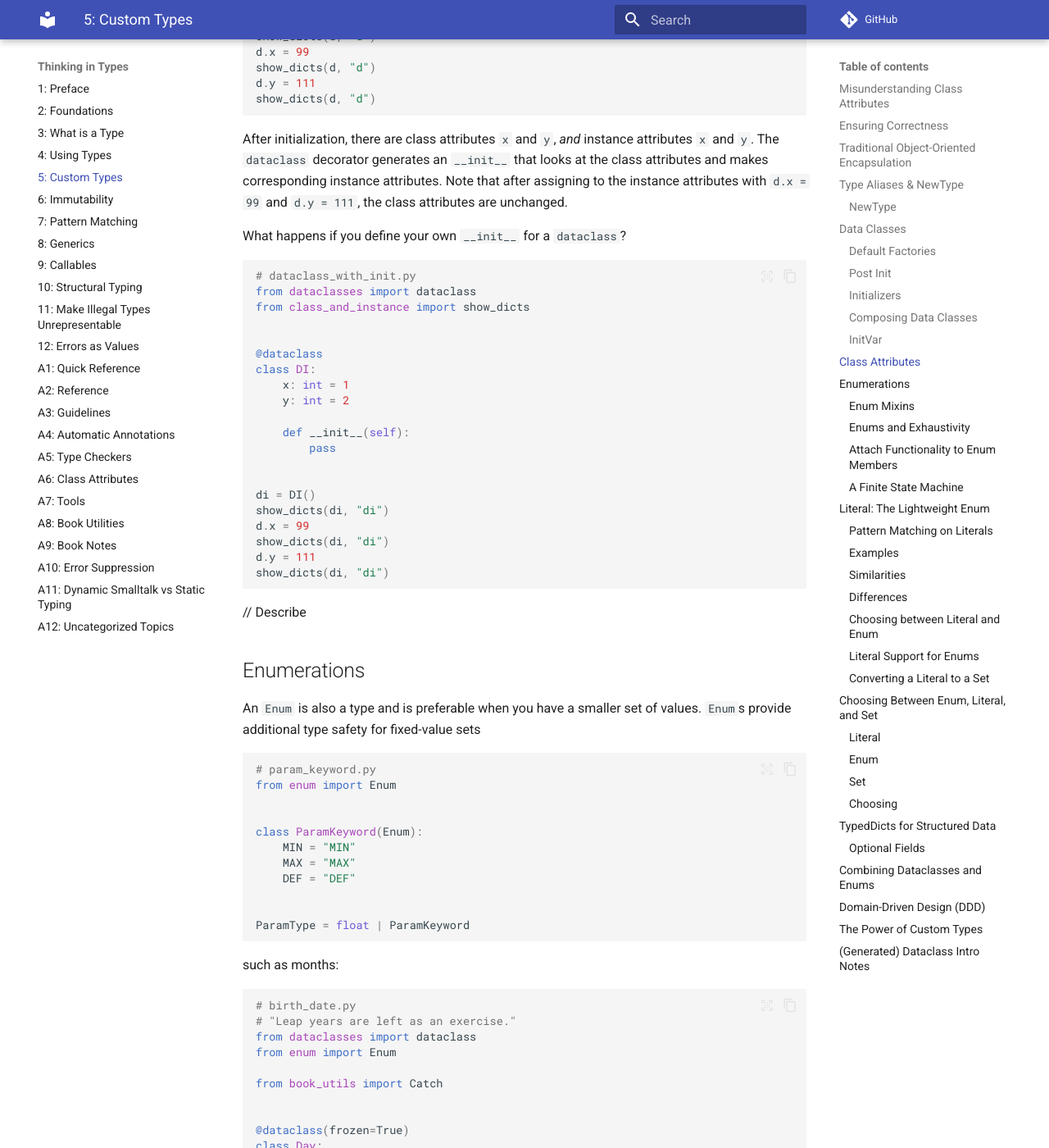
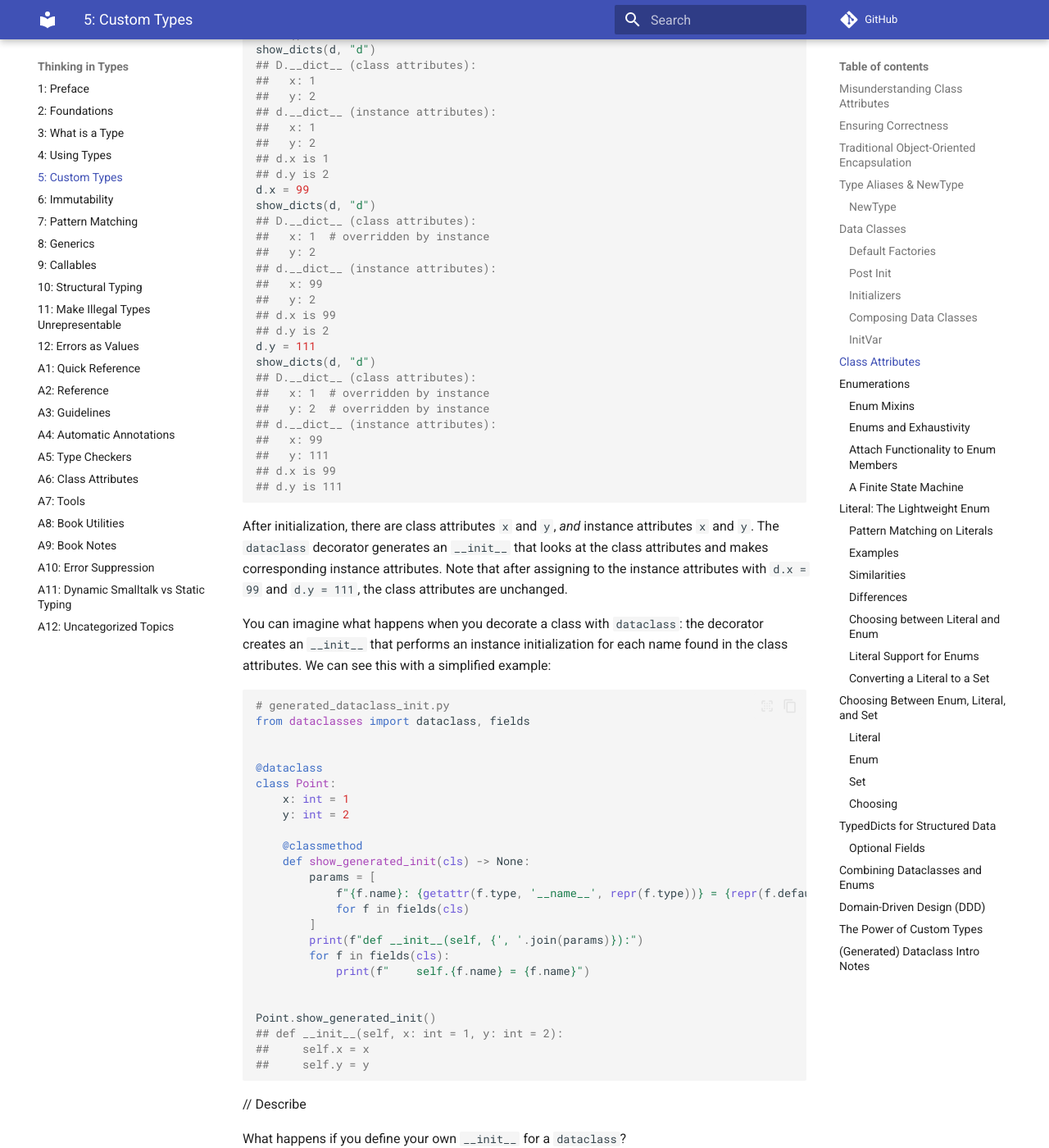
Before and after one commit to ThinkingInTypes/ThinkingInTypes.github.io, an MkDocs documentation site: the page built from Chapters/C05_Custom_Types.md, in a window 1280 px wide and 1400 px high, scrolled down 13617 px. Shown: the whole window at 82% size. Built offline with MkDocs 1.6.1 and Material for MkDocs 9.7.7, drawn with Linux system fonts in a browser that asks for light colours; comment, search, counter and statistics services are not loaded; some of the changed text lies outside the part shown.

Commit message:
C05_Custom_Types.md

````diff
--- a/Chapters/C05_Custom_Types.md
+++ b/Chapters/C05_Custom_Types.md
@@ -406,10 +406,9 @@
 Normally you'll define a `__post_init__` to perform _validation_.
 Sometimes, you'll need to define an `__init__` to perform _initialization_.
 
-A custom `__init__` makes sense primarily when you need fundamentally different initialization logic than the
-field-based constructor allows.
-You need a completely alternative interface, such as parsing inputs from a different format (e.g., strings, dicts,
-files) and then assigning to fields.
+A custom `__init__` makes sense primarily when you need fundamentally different initialization logic than the field-based constructor allows.
+You need a completely alternative interface, such as parsing inputs from a different format
+(e.g., strings, dicts, files) and then assigning to fields.
 For example, consider parsing two pieces of `float` data from a single `str` argument:
 
 ```python
@@ -436,9 +435,9 @@
 ## Point(x=10.5, y=20.3)
 ```
 
-A defined `__init__` allows you to customize how fields are initialized.
-In this scenario, the custom `__init__` clearly has value, providing a simpler API.
-You retain dataclass features like `__repr__`, `__eq__`, and automatic field handling.
+Defining `__init__` customizes the way fields are initialized.
+Here, the custom `__init__` provides a simpler API.
+You retain `dataclass` features like `__repr__`, `__eq__`, and automatic field handling.
 
 Dataclasses auto-generate an `__init__` unless you explicitly define one.
 If you provide a custom `__init__`, the automatic one is replaced.
@@ -607,6 +606,8 @@
     for attr in cls_dict.keys():
         print(f"{obj_name}.{attr} is {getattr(obj, attr)}")
 ```
+
+// Describe
 
 Here's an example proving that class attributes do not create instance attributes:
 
@@ -675,15 +676,72 @@
 
 d = D()
 show_dicts(d, "d")
+## D.__dict__ (class attributes):
+##   x: 1
+##   y: 2
+## d.__dict__ (instance attributes):
+##   x: 1
+##   y: 2
+## d.x is 1
+## d.y is 2
 d.x = 99
 show_dicts(d, "d")
+## D.__dict__ (class attributes):
+##   x: 1  # overridden by instance
+##   y: 2
+## d.__dict__ (instance attributes):
+##   x: 99
+##   y: 2
+## d.x is 99
+## d.y is 2
 d.y = 111
 show_dicts(d, "d")
+## D.__dict__ (class attributes):
+##   x: 1  # overridden by instance
+##   y: 2  # overridden by instance
+## d.__dict__ (instance attributes):
+##   x: 99
+##   y: 111
+## d.x is 99
+## d.y is 111
 ```
 
 After initialization, there are class attributes `x` and `y`, _and_ instance attributes `x` and `y`.
 The `dataclass` decorator generates an `__init__` that looks at the class attributes and makes corresponding instance attributes.
 Note that after assigning to the instance attributes with `d.x = 99` and `d.y = 111`, the class attributes are unchanged.
+
+You can imagine what happens when you decorate a class with `dataclass`:
+the decorator creates an `__init__` that performs an instance initialization for each name found in the class attributes.
+We can see this with a simplified example:
+
+```python
+# generated_dataclass_init.py
+from dataclasses import dataclass, fields
+
+
+@dataclass
+class Point:
+    x: int = 1
+    y: int = 2
+
+    @classmethod
+    def show_generated_init(cls) -> None:
+        params = [
+            f"{f.name}: {getattr(f.type, '__name__', repr(f.type))} = {repr(f.default)}"
+            for f in fields(cls)
+        ]
+        print(f"def __init__(self, {', '.join(params)}):")
+        for f in fields(cls):
+            print(f"    self.{f.name} = {f.name}")
+
+
+Point.show_generated_init()
+## def __init__(self, x: int = 1, y: int = 2):
+##     self.x = x
+##     self.y = y
+```
+
+// Describe
 
 What happens if you define your own `__init__` for a `dataclass`?
 
@@ -704,10 +762,34 @@
 
 di = DI()
 show_dicts(di, "di")
-d.x = 99
+## DI.__dict__ (class attributes):
+##   x: 1
+##   y: 2
+## di.__dict__ (instance attributes):
+##   x: <not present>
+##   y: <not present>
+## di.x is 1
+## di.y is 2
+di.x = 99
 show_dicts(di, "di")
-d.y = 111
+## DI.__dict__ (class attributes):
+##   x: 1  # overridden by instance
+##   y: 2
+## di.__dict__ (instance attributes):
+##   x: 99
+##   y: <not present>
+## di.x is 99
+## di.y is 2
+di.y = 111
 show_dicts(di, "di")
+## DI.__dict__ (class attributes):
+##   x: 1  # overridden by instance
+##   y: 2  # overridden by instance
+## di.__dict__ (instance attributes):
+##   x: 99
+##   y: 111
+## di.x is 99
+## di.y is 111
 ```
 
 // Describe
@@ -1554,7 +1636,7 @@
 # Convert literal values to a set:
 allowed_set = set(ParamVal.__args__)  # type: ignore
 print(allowed_set)
-## {'MIN', 'MAX', 'DEF'}
+## {'MAX', 'MIN', 'DEF'}
 print("MIN" in allowed_set)
 ## True
 print("NOPE" in allowed_set)
````
Also changed, not shown: other parts of Chapters/C05_Custom_Types.md (+4 -4 lines), Chapters/Z11_Appendix_Dynamic_Smalltalk_vs_Static_Typing.md (+1 -1 lines).
